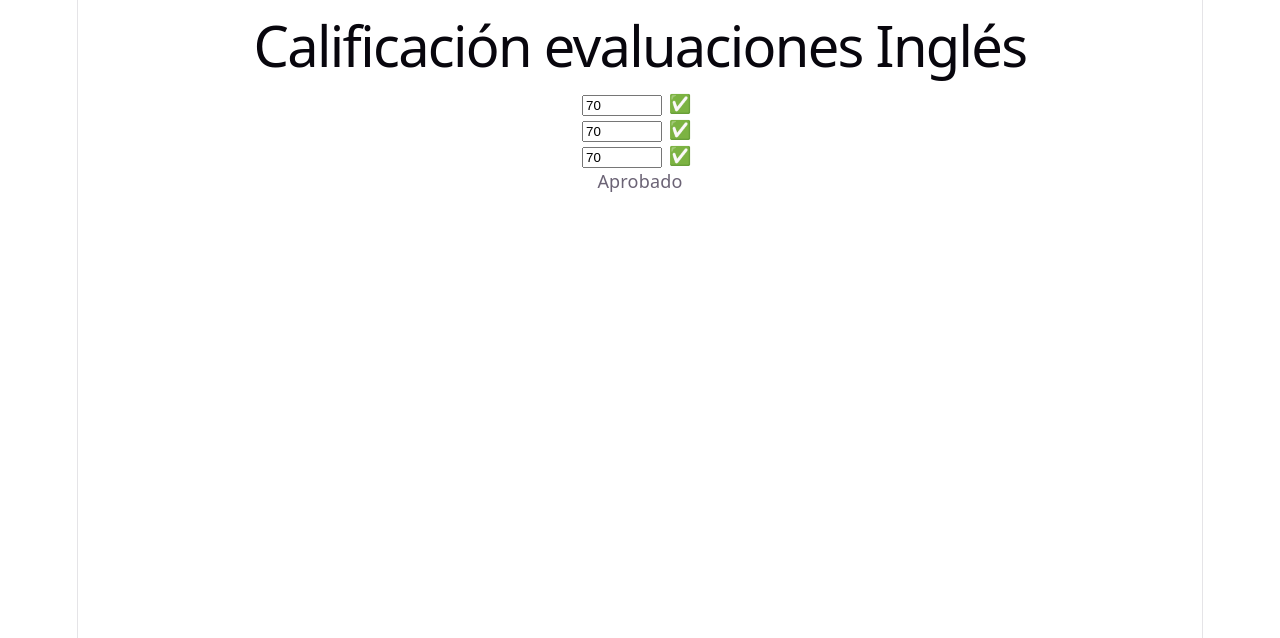
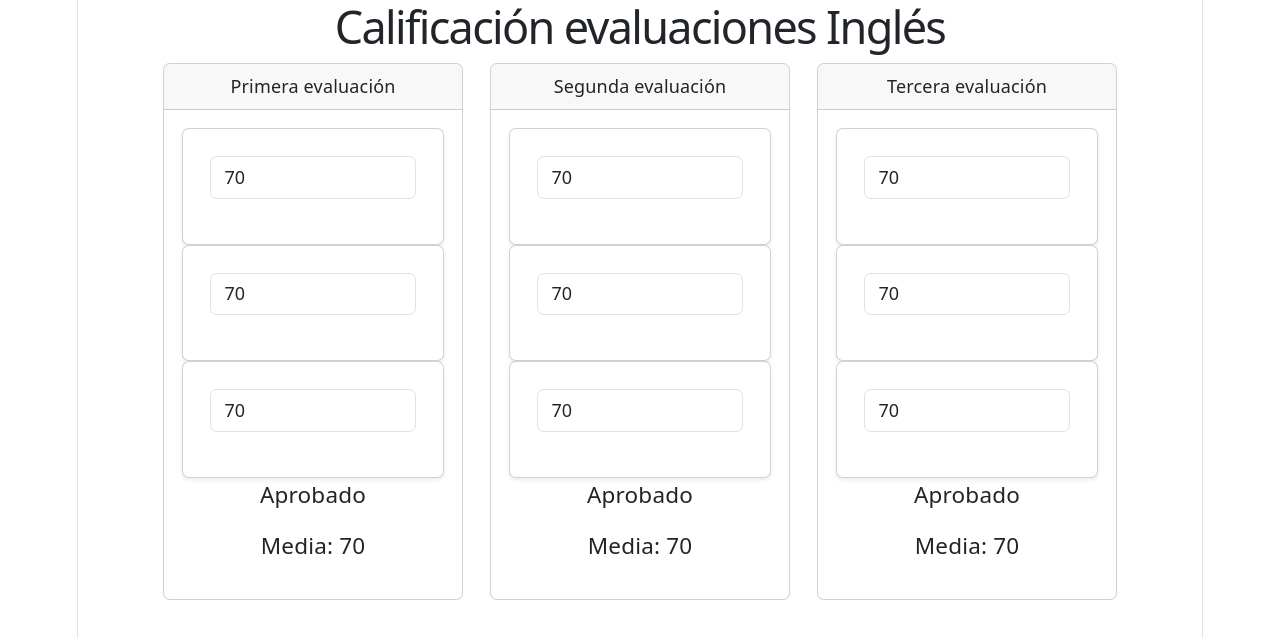
Before and after one commit to lauradimu/Laura_Ejercicios, a Vue app in the folder notasAlumnos/: page / in a window 1280 px wide. Shown: the top 638 px of the page. Built offline with nearby package versions, Linux system fonts and the light colour scheme.

Commit message:
La media funciona. Aprobado o suspenso no funciona.

```diff
--- a/notasAlumnos/src/App.vue
+++ b/notasAlumnos/src/App.vue
@@ -1,36 +1,71 @@
 <script setup>
 import { ref, computed } from 'vue';
 import CalificaExamen from './components/calificacionExamen.vue'
+import 'bootstrap/dist/css/bootstrap.min.css'
 
-const nota1=ref(70); // ref() --> hace que la constante o variable sea reactiva y se inicialice con 70 por dejecto
-const nota2=ref(70);
-const nota3=ref(70);
+const evaluaciones = ref([
+  {nombre: 'Primera evaluación', notas: [70,70,70]}, // ref() --> hace que la constante o variable sea reactiva y se inicialice con 70 por dejecto
+  {nombre: 'Segunda evaluación', notas: [70,70,70]},
+  {nombre: 'Tercera evaluación', notas: [70,70,70]},
+])
 
-const notas = [nota1, nota2, nota3]
-
-function actualizarNota(valor, indice) {
-  notas[indice].value = valor
+function actualizarNota(valor, evalIndice, notaIndice) {
+  evaluaciones.value[evalIndice].notas[notaIndice] = valor
 }
 
-const mensaje = computed(() => {
+function media(notas){
+  const resultado = notas.reduce((total, n) => total + n, 0)
+  return resultado / 3
+}
 
-  const califica = nota1.value >= 50 && nota2.value >= 50 && nota3.value >= 50
-  if (califica){
+function mensaje(notas){
+  if (notas.every(n => n >= 50)) {
     return 'Aprobado'
-  }else{
+  } else {
     return 'Suspenso'
   }
-  });
+}
 </script>
 
 <template>
 
   <h1>Calificación evaluaciones Inglés</h1>
 
-  <CalificaExamen :nota="nota1" :indice="0" @actualizacionNota="actualizarNota"/>
-  <CalificaExamen :nota="nota2" :indice="1" @actualizacionNota="actualizarNota"/>
-  <CalificaExamen :nota="nota3" :indice="2" @actualizacionNota="actualizarNota"/>
-
-  {{ mensaje }}
+  <div class="cards">
+    <div class="card" v-for="(evaluacion, ei) in evaluaciones" :key="ei">
+      <div class="card-header">{{ evaluacion.nombre }}</div>
+      <div class="card-body">
+        <figure>
+          <blockquote class="blockquote">
+            <CalificaExamen
+              v-for="(nota,ni) in evaluacion.notas"
+              :key="ni"
+              :nota="nota"
+              @actualizacionNota="(valor) => actualizarNota(valor,ei,ni)"
+            />
+            <p v-if="evaluacion.notas.some(n => n > 100 || n < 0)">Error</p>
+            <template v-else>
+              <p>{{ mensaje(evaluacion.notas) }}</p>
+              <p>Media: {{ media(evaluacion.notas) }}</p>
+            </template>
+          </blockquote>
+        </figure>
+      </div>
+    </div>
+  </div>
 
 </template>
+
+<style scoped>
+    .cards {
+      display: flex;
+      gap: 1.5rem;
+      justify-content: center;
+      align-items: flex-start;
+      flex-wrap: wrap;
+    }
+    .cards > * {
+      flex: 1 1 0;
+      max-width: 300px;
+    }
+  </style>
--- a/notasAlumnos/src/components/calificacionExamen.vue
+++ b/notasAlumnos/src/components/calificacionExamen.vue
@@ -1,4 +1,5 @@
 <script setup>
+import 'bootstrap/dist/css/bootstrap.min.css'
 
 const props = defineProps({
 
@@ -6,18 +7,12 @@ const props = defineProps({
     type: Number,
     required: true
   },
-
-  indice: {
-    type: Number,
-    required: true
-  },
-
 })
 
 const emit = defineEmits(['actualizacionNota'])
 
 function cambiarNota(event) {
-  emit('actualizacionNota', Number(event.target.value), props.indice)
+  emit('actualizacionNota', Number(event.target.value))
 }
 
 </script>
@@ -34,23 +29,9 @@ function cambiarNota(event) {
         class="form-control"
         @input="cambiarNota"
       />
-
-      <div v-if="nota < 0 || nota > 100 || isNaN(nota)" class="icono alert alert-danger mb-0" role="alert">
-        ❌
-      </div>
-      <div v-else-if="nota < 50" class="icono alert alert-warning mb-0" role="alert">
-        ⚠️
-      </div>
-      <div v-else-if="nota <= 90" class="icono alert alert-primary mb-0" role="alert">
-        ✅
-      </div>
-      <div v-else class="icono alert alert-success mb-0" role="alert">
-        🌟
-      </div>
     </div>
   </div>
 </template>
-
 
 <style scoped>
   .icono{
```
